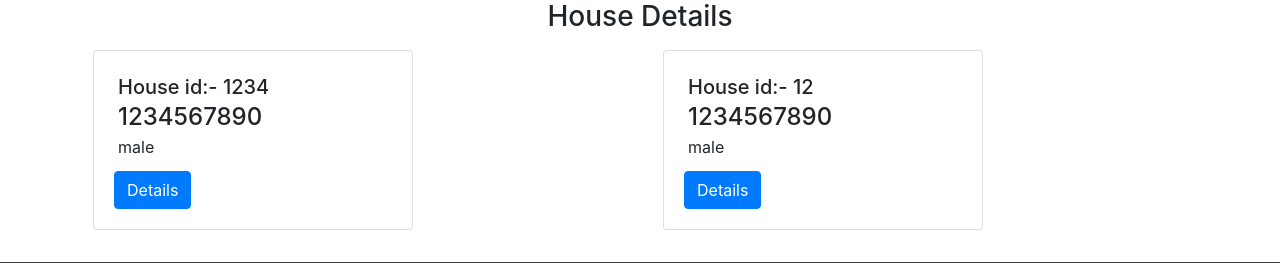
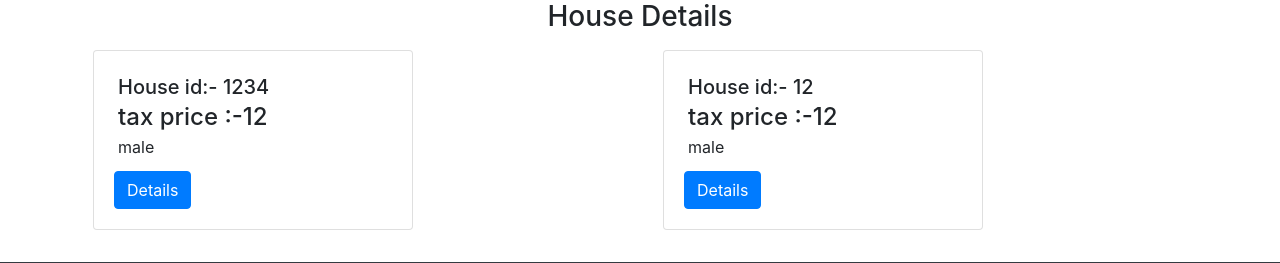
Before and after one commit to MiniProComp/myGram, a Django app: template mygram/templates/gramapp/houseDetails.html in a window 1280 px wide. Shown: the part 61-324 px from the top of the page. Run offline with Django 4.2, Linux system fonts and the light colour scheme; the template is opened without the code that fills it: values that come from a table or form of the project are taken from there, others are empty; data comes from the database, SQL or seed files in the repository; some libraries are stand-ins or nearby versions.

Commit message:
housedetails

```diff
--- a/mygram/gramapp/views.py
+++ b/mygram/gramapp/views.py
@@ -415,6 +415,7 @@ def houseDetails(request):
     current_user = request.user
     familyhead = FamilyHead.objects.get(user=current_user)
     houses = House.objects.all().filter(ownername=familyhead)
+
     context = {'houses': houses}
 
     return render(request, 'gramapp/houseDetails.html',context)
--- a/mygram/templates/gramapp/houseDetails.html
+++ b/mygram/templates/gramapp/houseDetails.html
@@ -19,7 +19,7 @@
             <div class="card m-2" style="width: 20rem;">
                 <div class="card-body">
                     <h5 class="card-title m-1">House id:- {{house.houseno}} </h5>
-                    <h4 class="card-subtitle m-1">{{familyhead.familyheadmobno}}</h4>
+                    <h4 class="card-subtitle m-1">tax price :-{{house.housearea}}</h4>
                     <p class="card-text m-1">{{familyhead.familyheadgender}}</p>
                     <a href="" class="btn btn-primary mt-2">Details</a>
                 </div>
```
